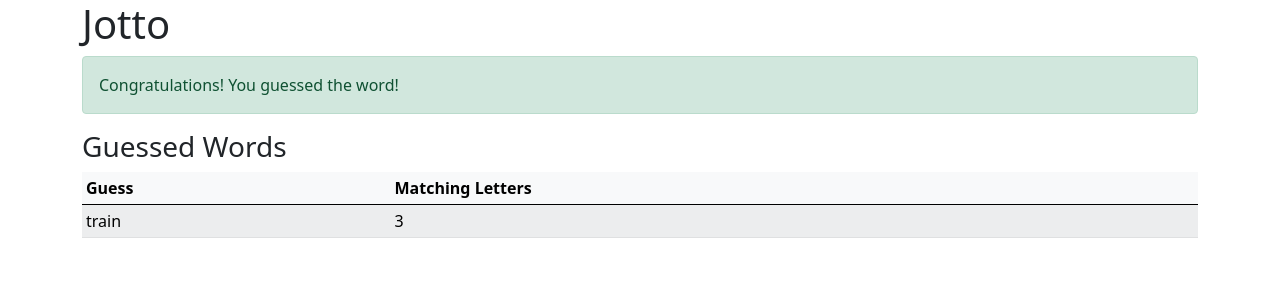
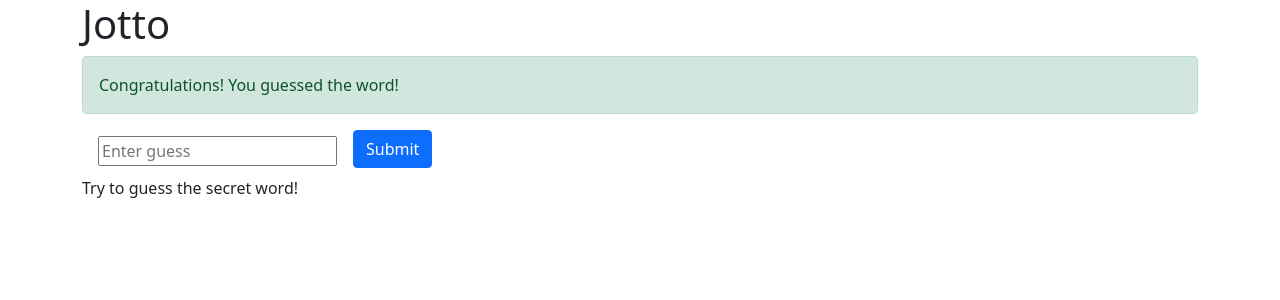
Before and after one commit to FranciscoJavierMartin/jotto-v2, a React (Create React App) app: page / in a window 1280 px wide. Shown: the top 300 px of the page. Built offline with nearby package versions, Linux system fonts and the light colour scheme.

Commit message:
Future tests

```diff
--- a/src/App.tsx
+++ b/src/App.tsx
@@ -1,20 +1,20 @@
 import React from 'react';
 import Congrats from './components/Congrats/Congrats';
 import GuessedWord from './components/GuessedWord/GuessedWord';
+import Input from './components/Input/Input';
+import { IGuessedWord } from './interfaces/guessedWord';
 
 function App() {
+  const success = false;
+  const secretWord = 'party';
+  const guessedWords: IGuessedWord[] = [];
+
   return (
     <div className='container' data-test='component-app'>
       <h1>Jotto</h1>
       <Congrats success={true} />
-      <GuessedWord
-        guessedWords={[
-          {
-            guessedWord: 'train',
-            letterMatchCount: 3,
-          },
-        ]}
-      />
+      <Input success={success} secretWord={secretWord} />
+      <GuessedWord guessedWords={guessedWords} />
     </div>
   );
 }
--- a/src/components/GuessedWord/GuessedWord.tsx
+++ b/src/components/GuessedWord/GuessedWord.tsx
@@ -1,10 +1,8 @@
 import React from 'react';
+import { IGuessedWord } from '../../interfaces/guessedWord';
 
 export interface GuessedWordProps {
-  guessedWords: {
-    guessedWord: string;
-    letterMatchCount: number;
-  }[];
+  guessedWords: IGuessedWord[];
 }
 
 const GuessedWord: React.FC<GuessedWordProps> = ({ guessedWords }) => {
--- /dev/null
+++ b/src/interfaces/guessedWord.ts
@@ -0,0 +1,4 @@
+export interface IGuessedWord {
+  guessedWord: string;
+  letterMatchCount: number;
+}
```
Also changed, not shown: src/test/testUtils.ts (+5 -5 lines), 2 other files (tests, documents, lock files or other folders).
